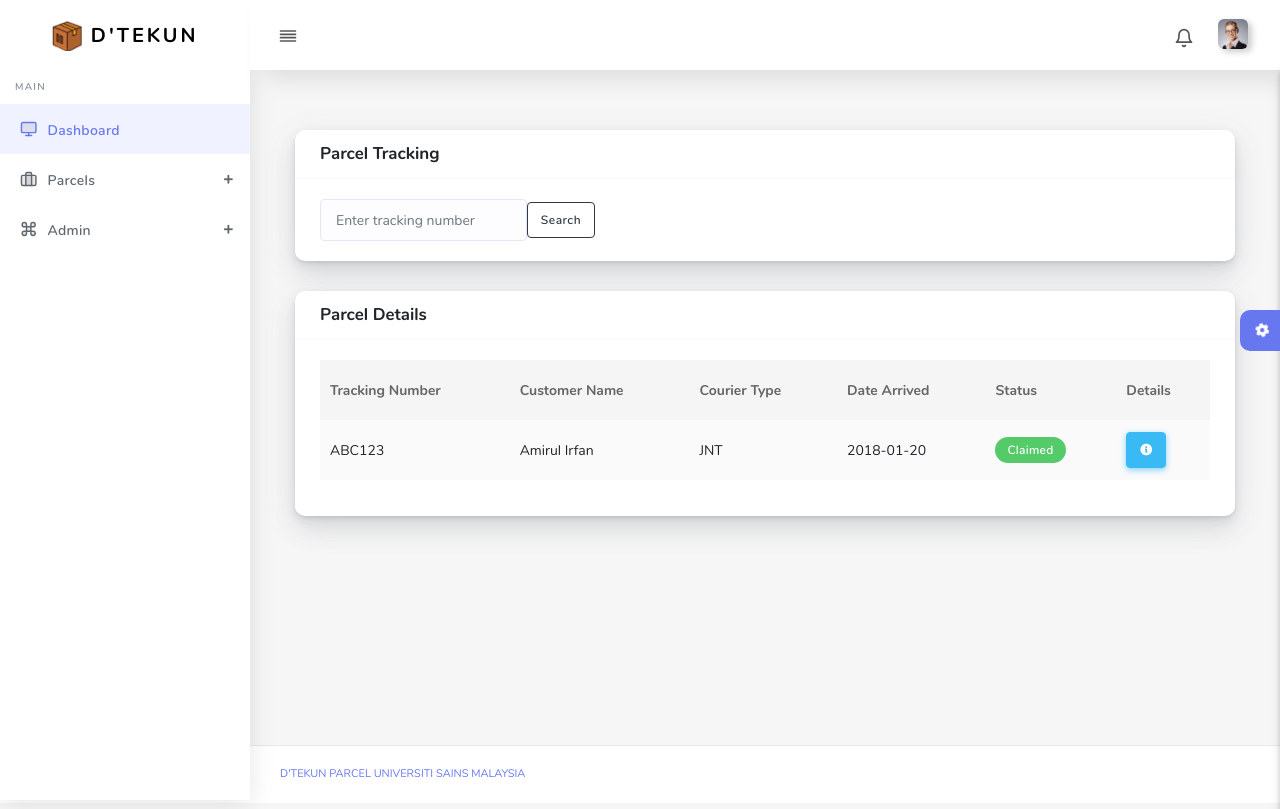
After one commit to aimanrozali/dtekun-parcel, a CodeIgniter app: page /dtekun-parcel/Parcel/trackParcel in a window 1280 px wide. The commit adds this page. Run offline with CodeIgniter, Linux system fonts and the light colour scheme.

Commit message:
On branch master Your branch is up to date with 'origin/master'. Changes to be committed: modified:   application/controllers/Parcel.php modified:   application/views/template.php new file:   application/views/track-parcel.php

```diff
--- a/application/controllers/Parcel.php
+++ b/application/controllers/Parcel.php
@@ -19,4 +19,11 @@ class Parcel extends CI_Controller {
 		$this->template->publish();
 	}
 
+	public function trackParcel()
+	{
+		$this->template->content->view('track-parcel');
+
+		// Publish the template
+		$this->template->publish();
+	}
 }
--- a/application/views/template.php
+++ b/application/views/template.php
@@ -112,6 +112,7 @@
                             <ul class="dropdown-menu">
                                 <li><a class="nav-link" href="<?php echo base_url('Parcel/recordParcel'); ?>">Record Parcels</a></li>
                                 <li><a class="nav-link" href="<?php echo base_url('Parcel/index'); ?>">Parcels List</a></li>
+                                <li><a class="nav-link" href="<?php echo base_url('Parcel/trackParcel'); ?>">Track Parcels</a></li>
                             </ul>
                         </li>
                         <li class="dropdown">
--- /dev/null
+++ b/application/views/track-parcel.php
@@ -0,0 +1,63 @@
+<section>
+    <div class="col-12">
+                <div class="card">
+                  <div class="card-header">
+                    <h4>Parcel Tracking</h4>
+                  </div>
+                  <div class="card-body">
+                        <form class="form-inline">
+                        <input class="form-control" type="search" placeholder="Enter tracking number" aria-label="Search">
+                        <button class="btn btn-outline-dark" type="submit">Search</button>
+                      </form>
+                    </nav>
+                  </div>
+                </div>
+
+                <div class="card">
+                  <div class="card-header">
+                    <h4>Parcel Details</h4>
+                  </div>
+                <div class="card-body">
+                        <div class="table-responsive">
+                          <table class="table table-striped" id="table-1">
+                            <thead>
+                              <tr>
+                                <th>Tracking Number</th>
+                                <th>Customer Name</th>
+                                <th>Courier Type</th>
+                                <th>Date Arrived</th>
+                                <th>Status</th>
+                                <th>Details</th>
+                              </tr>
+                            </thead>
+                            <tbody>
+                              <tr>
+
+                                <td>ABC123</td>
+                                <td>
+                                  Amirul Irfan
+                                </td>
+                                <td>
+                                  JNT
+                                </td>
+                                <td>2018-01-20</td>
+                                <td>
+                                  <div class="badge badge-success badge-shadow">Claimed</div>
+                                </td>
+                                <td>
+                                <a href="#" class="btn btn-icon btn-info"><i class="fas fa-info-circle"></i></a>
+                                </td>
+
+                              </tr>
+
+
+                            </tbody>
+                          </table>
+                        </div>
+                      </div>
+                    </div>
+                  </div>
+                </div>
+              </div>
+
+</section>
```
